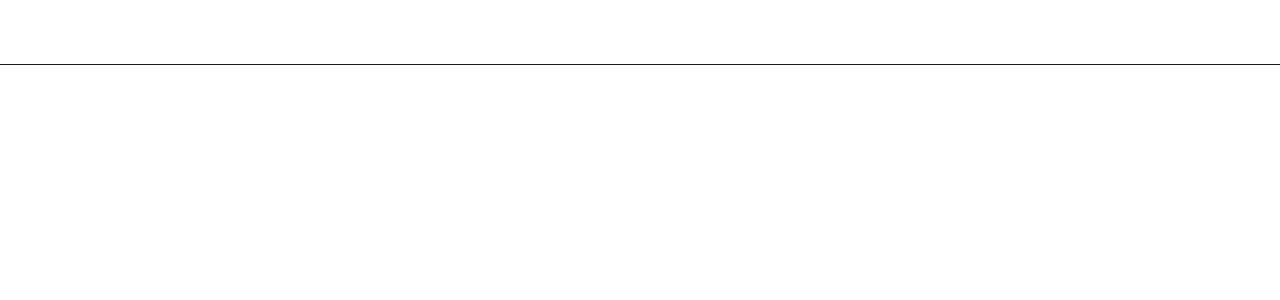
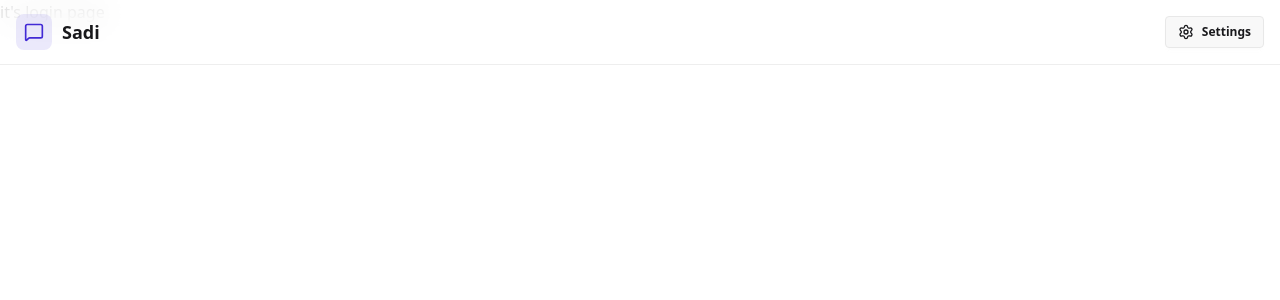
Before and after one commit to mehediNabil24/chat_app, a React app in the folder frontend/: page /login in a window 1280 px wide. Shown: the top 300 px of the page. Built offline with nearby package versions, Linux system fonts and the light colour scheme; no server answers; the HTML template or start-up script is replaced by a standard one.

Commit message:
added navbar

```diff
--- a/frontend/src/components/Navbar.jsx
+++ b/frontend/src/components/Navbar.jsx
@@ -1,17 +1,56 @@
-import React from 'react'
-import { useAuthStore } from '../../store/useAuthStore'
+import { Link } from "react-router-dom";
 
-export default function Navbar() {
-  const {logout, authUser} = useAuthStore();
+import { LogOut, MessageSquare, Settings, User } from "lucide-react";
+import { useAuthStore } from "../../store/useAuthStore";
+
+const Navbar = () => {
+  const { logout, authUser } = useAuthStore();
+
   return (
-    <header className='bg-base-100 border-b broder-base-300 fixed w-full top-0  z-40'>
-<div className='conatainer mx-auto px-4 h-16 '>
-  <div className='flex items-center justify-between h-full'>
+    <header
+      className="bg-base-100 border-b border-base-300 fixed w-full top-0 z-40
+    backdrop-blur-lg bg-base-100/80"
+    >
+      <div className="container mx-auto px-4 h-16">
+        <div className="flex items-center justify-between h-full">
+          <div className="flex items-center gap-8">
+            <Link to="/" className="flex items-center gap-2.5 hover:opacity-80 transition-all">
+              <div className="size-9 rounded-lg bg-primary/10 flex items-center justify-center">
+                <MessageSquare className="w-5 h-5 text-primary" />
+              </div>
+              <h1 className="text-lg font-bold">Sadi </h1>
+            </Link>
+          </div>
 
-  </div>
+          <div className="flex items-center gap-2">
+            <Link
+              to={"/settings"}
+              className={`
+              btn btn-sm gap-2 transition-colors
 
-</div>
+              `}
+            >
+              <Settings className="w-4 h-4" />
+              <span className="hidden sm:inline">Settings</span>
+            </Link>
+
+            {authUser && (
+              <>
+                <Link to={"/profile"} className={`btn btn-sm gap-2`}>
+                  <User className="size-5" />
+                  <span className="hidden sm:inline">Profile</span>
+                </Link>
+
+                <button className="flex gap-2 items-center" onClick={logout}>
+                  <LogOut className="size-5" />
+                  <span className="hidden sm:inline">Logout</span>
+                </button>
+              </>
+            )}
+          </div>
+        </div>
+      </div>
     </header>
-
-  )
-}
+  );
+};
+export default Navbar;
```
